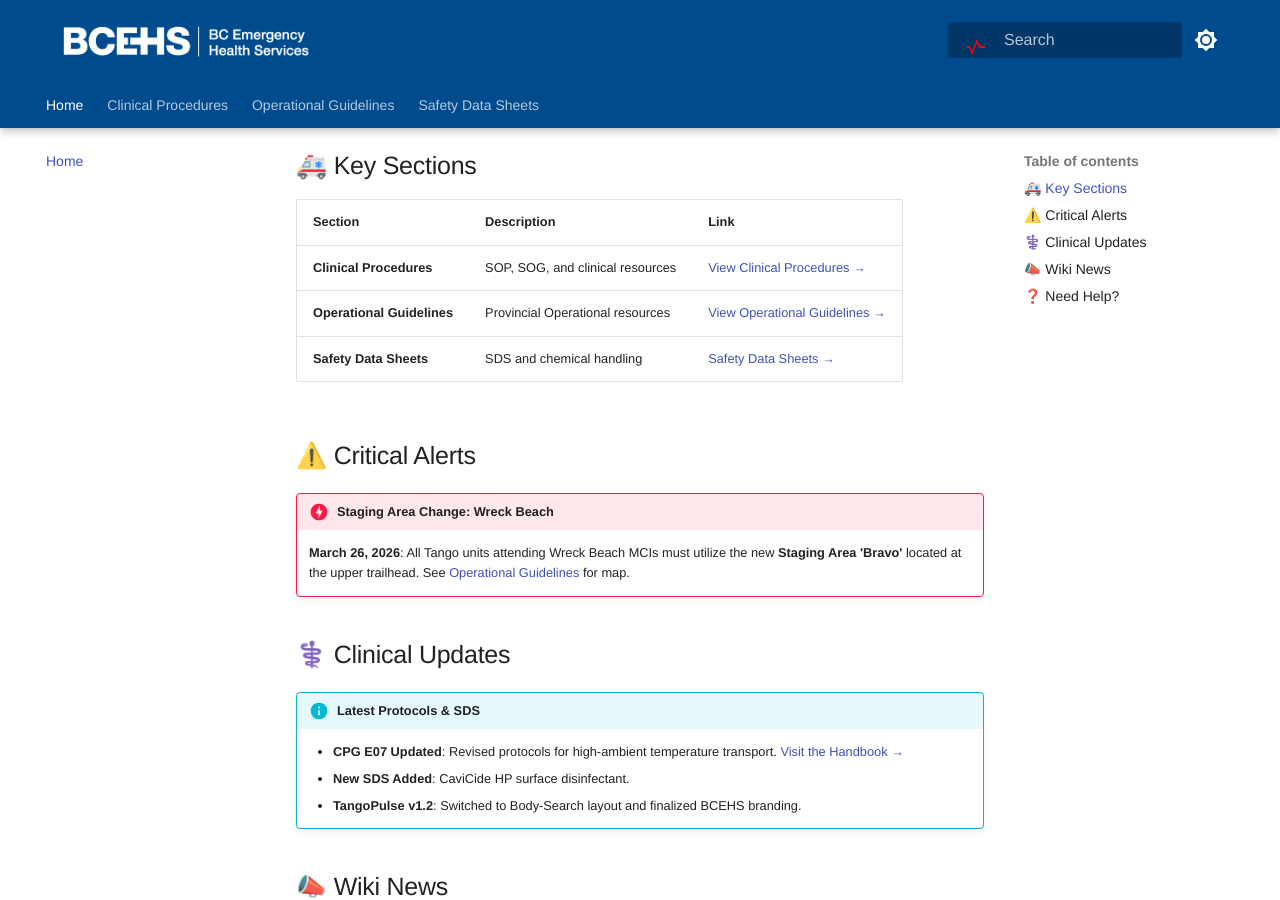
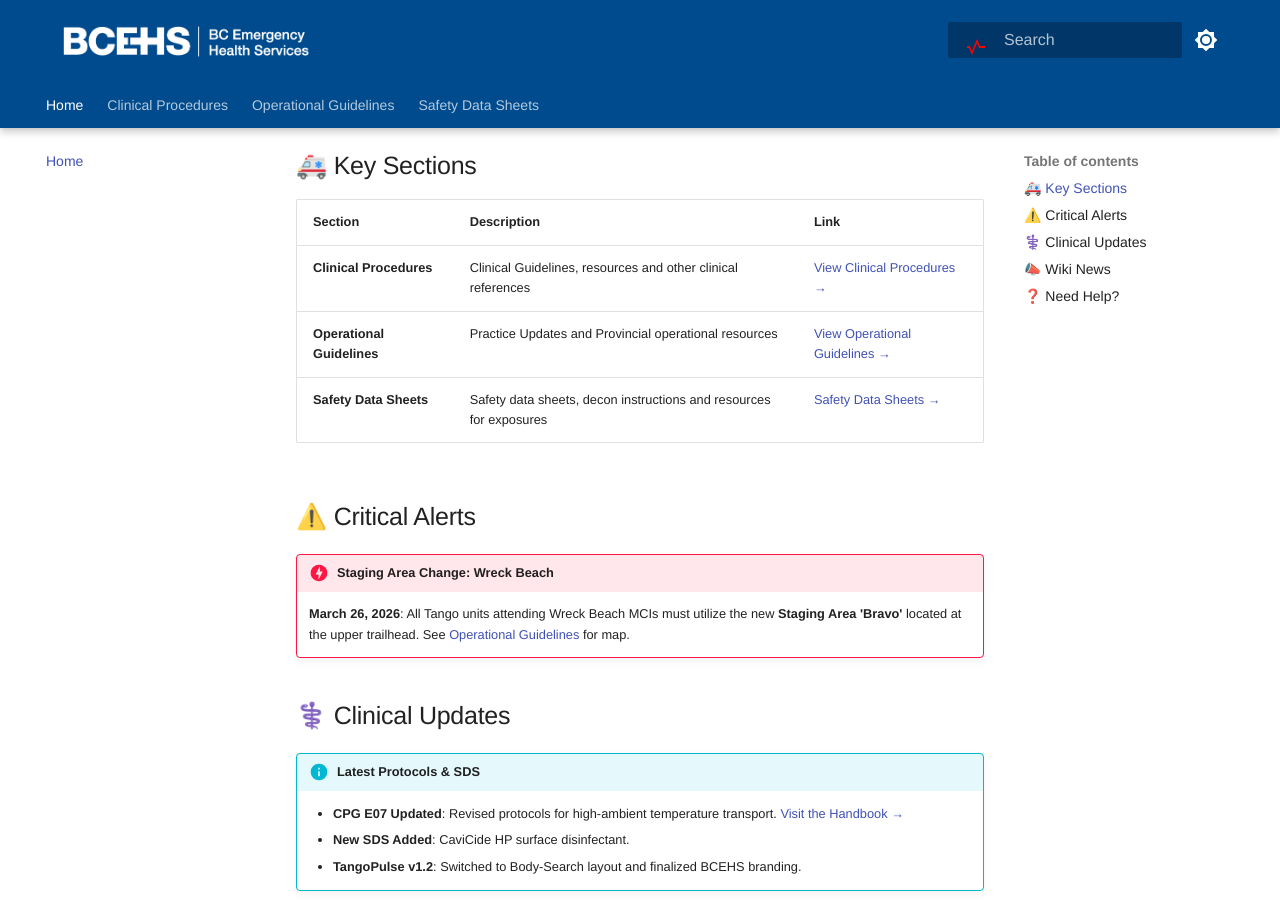
Before and after one commit to bcehsclinicalhub/TangoBot, an MkDocs documentation site: the page built from docs/index.md, in a window 1280 px wide and 900 px high, scrolled down 432 px. Built offline with MkDocs 1.6.1 and Material for MkDocs 9.7.7, drawn with Linux system fonts in a browser that asks for light colours.

```diff
--- a/docs/index.md
+++ b/docs/index.md
@@ -11,9 +11,9 @@
 
 | Section | Description | Link |
 | :--- | :--- | :--- |
-| **Clinical Procedures** | SOP, SOG, and clinical resources | [View Clinical Procedures →](clinical/index.md) |
-| **Operational Guidelines** | Provincial Operational resources | [View Operational Guidelines →](operational/index.md) |
-| **Safety Data Sheets** | SDS and chemical handling | [Safety Data Sheets →](chemical/index.md) |
+| **Clinical Procedures** | Clinical Guidelines, resources and other clinical references | [View Clinical Procedures →](clinical/index.md) |
+| **Operational Guidelines** | Practice Updates and  Provincial operational resources | [View Operational Guidelines →](operational/index.md) |
+| **Safety Data Sheets** | Safety data sheets, decon instructions and resources for exposures | [Safety Data Sheets →](chemical/index.md) |
 
 ## ⚠️ Critical Alerts
 !!! danger "Staging Area Change: Wreck Beach"
```
